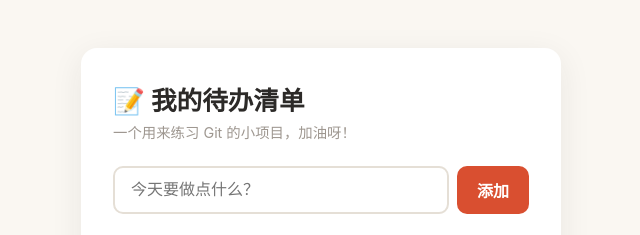
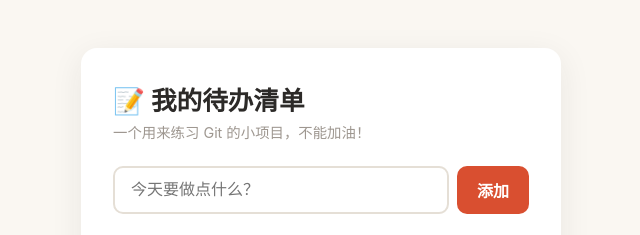
Before and after one commit to classuwork/todo-app, a plain HTML site: page index.html in a window 1280 px wide. Shown: the top 235 px of the page, 319-959 px from the left. Drawn offline with Linux system fonts and the light colour scheme.

Commit message:
修改：把加油改成不能加油

```diff
--- a/index.html
+++ b/index.html
@@ -10,7 +10,7 @@
   <main class="app">
     <header class="app-header">
       <h1>📝 我的待办清单</h1>
-      <p class="subtitle">一个用来练习 Git 的小项目，加油呀！</p>
+      <p class="subtitle">一个用来练习 Git 的小项目，不能加油！</p>
     </header>
 
     <form id="add-form" class="add-form">
```
